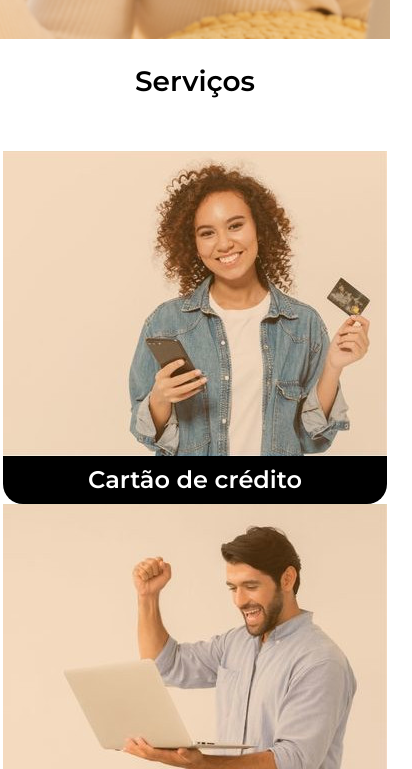
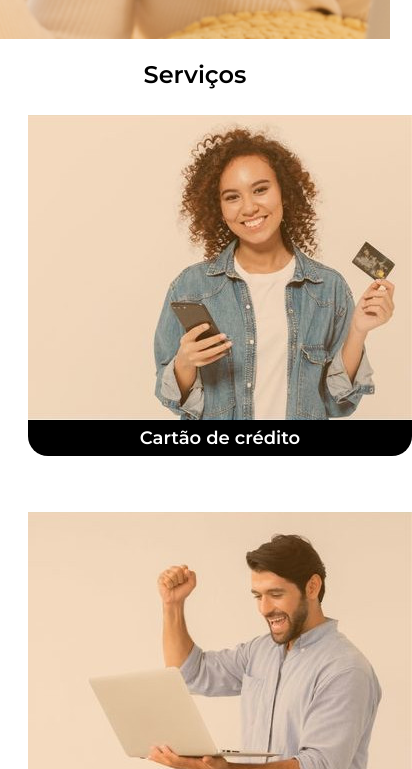
Before and after one commit to fortesvitoria/vitoBank, a plain HTML site: page index.html in a window 390 px wide. Shown: the part 575-1344 px from the top of the page, 412 px wide, since content can reach past the window. Drawn offline with nearby package versions, Linux system fonts and the light colour scheme.

Commit message:
pagina inicial responsiva

```diff
--- a/styles/pagina-inicial/styles.css
+++ b/styles/pagina-inicial/styles.css
@@ -136,6 +136,15 @@
         width: 100%;
     }
 
+    .item-servicos {
+        margin-bottom: 2em;
+        margin-left: 2em;
+    }
+
+    .lista-servicos{
+        margin: 0;
+    }
+
     .conta {
         display: block;
 
@@ -156,6 +165,30 @@
 
 @media screen and (max-width: 600px) {
 
+    .banner__titulo, .conta__titulo, .servicos__titulo, .beneficios__titulo {
+        font-size: 24px;
+    }
+
+    .lista-servicos{
+        margin: 0;
+    }
+
+    .servicos__titulo {
+        margin-bottom: 0;
+    }
+
+    .item-servicos {
+        margin-top: 2em;
+    }
+
+    .item-servicos__titulo {
+        font-size: 18px;
+    }
+
+    .banner__titulo {
+        width: 80%;
+    }
+
     .banner {
         background-image: url("../../img/banner-cliente-celular.png");
     }
@@ -163,4 +196,8 @@
     .conta {
         background-image: url("../../img/banner-gato-celular.png");
     }
+
+    .conta__botao {
+        font-size: 14px;
+    }
 }
```
